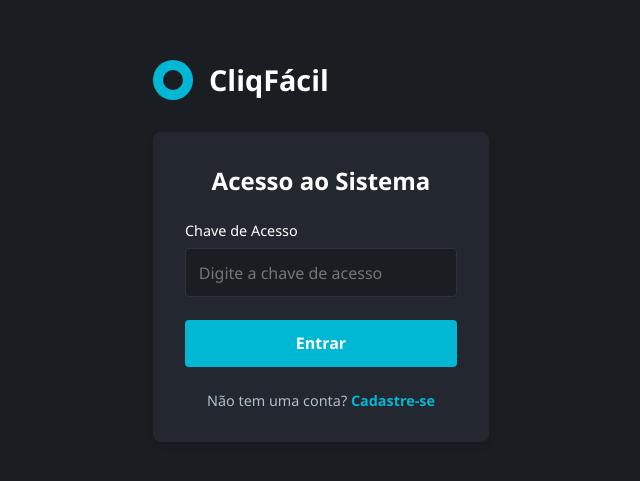
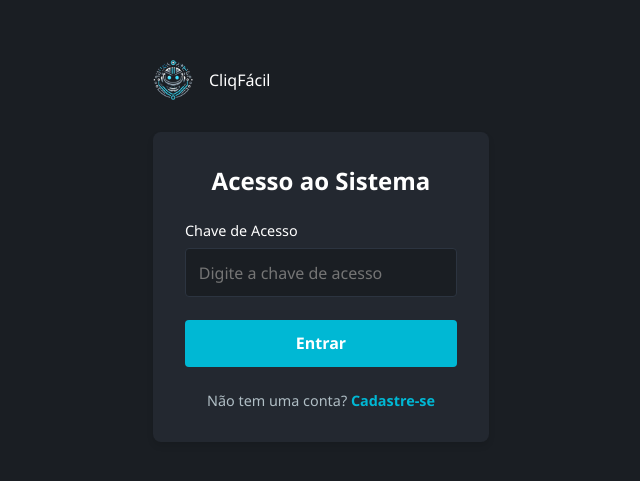
Before and after one commit to SrLiath/Polibot, a plain HTML site: page pages/cadastro.html in a window 1280 px wide. Shown: the part 149-630 px from the top of the page, without its empty margins (319-959 px from the left). Drawn offline with Linux system fonts and the light colour scheme.

Commit message:
Adicionado logo no login

```diff
--- a/pages/cadastro.html
+++ b/pages/cadastro.html
@@ -37,13 +37,12 @@
         .logo {
             width: 40px;
             height: 40px;
-            background-color: #00b8d4;
             border-radius: 50%;
             margin-right: 1rem;
             position: relative;
         }
 
-        .logo::before {
+        /* .logo::before {
             content: "";
             position: absolute;
             width: 20px;
@@ -58,7 +57,7 @@
             font-size: 1.8rem;
             font-weight: bold;
             color: #ffffff;
-        }
+        } */
 
         .form-container {
             background-color: #232830;
@@ -162,7 +161,8 @@
 <body>
     <div class="container">
         <div class="logo-container">
-            <div class="logo"></div>
+            <!-- <div class="logo"></div> -->
+            <img class="logo" src="./assets/imgs/logo.png" alt="">
             <div class="logo-text">CliqFácil</div>
         </div>
 
```
